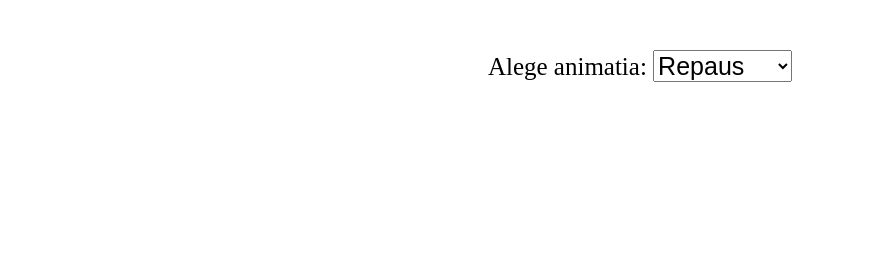
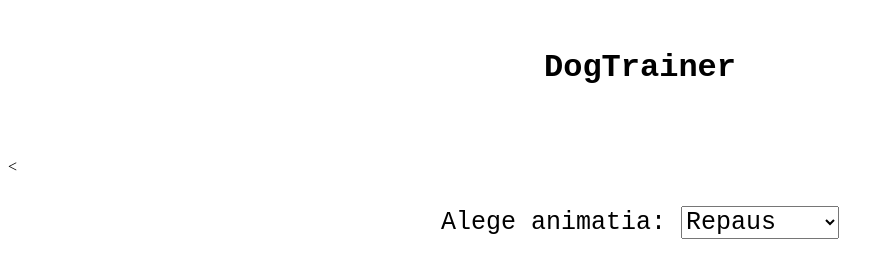
Before and after one commit to EdwardAdelin/EdwardAdelin.github.io, a plain HTML site: page index.html in a window 1280 px wide. Shown: the whole page, without its empty margins (0-893 px from the left). Drawn offline with Linux system fonts and the light colour scheme.

Commit message:
courier text

```diff
--- a/index.html
+++ b/index.html
@@ -7,7 +7,12 @@
     <link rel="stylesheet" href="style.css"/>
 </head>
 <body>
+    <div class="header">
+        <h1>DogTrainer</h1>
+    </div>
+    <div class="canva"><
     <canvas id="canvas1"></canvas>
+    </div>
     <div class="controls">
         <label for="animatios">Alege animatia:</label>
         <select id="animations" name="animations">
@@ -24,7 +29,9 @@
 
         </select>
     </div>
-    <script src="script.js">
-    </script>
+
+  <script src="script.js">
+  </script>
+
 </body>
 </html>
--- a/style.css
+++ b/style.css
@@ -8,12 +8,31 @@
     height: 600px;
 }
 .controls{
-    position: absolute;
-    z-index: 10;
+    /*position: fixed;*/
+    /*z-index: 10;
     top: 50px;
     left: 50%;
-    transform: translateX(-50%);
+    transform: translateX(-50%);*/
+    text-align: center;
+    padding: 30px;
 }
 .controls, select, option{
     font-size: 25px;
+    font-family: 'Courier New', Courier, monospace;
 }
+.header{
+    padding-top: 20px;
+    text-align: center;
+    padding-bottom: 50px;
+    background-color:white;
+}
+h1{
+    font-family: 'Courier New', Courier, monospace;
+}
+body{
+    background-color: white;
+}
+#canvas1{
+    display: inline-block;
+
+}
```
